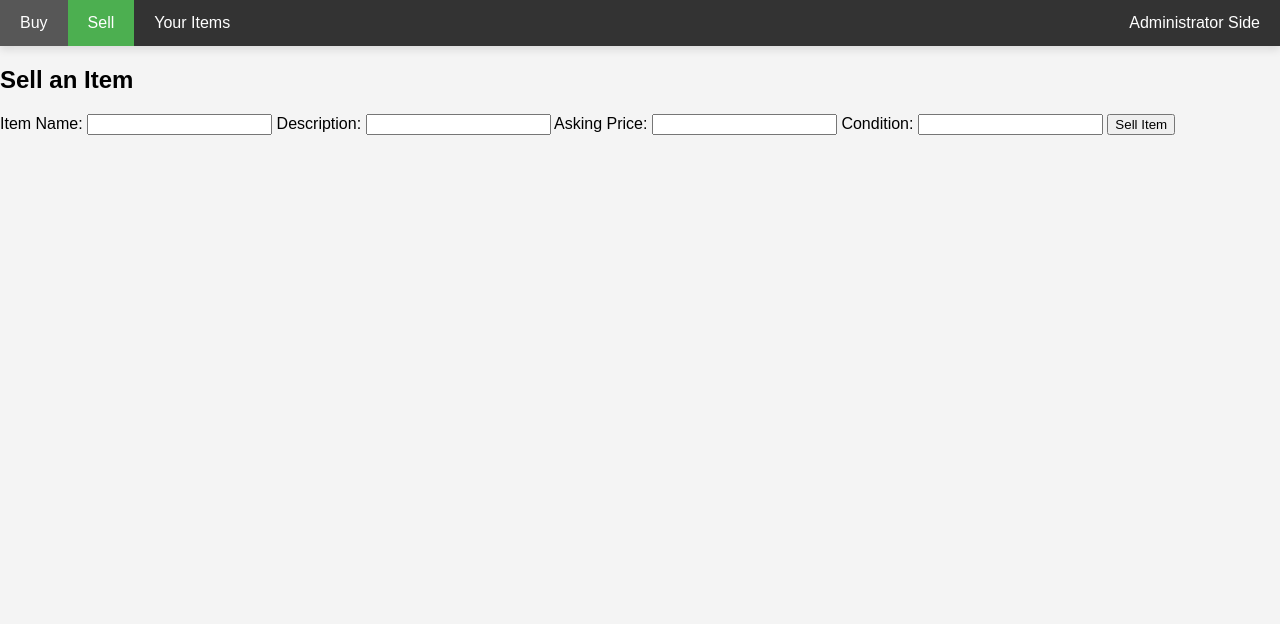
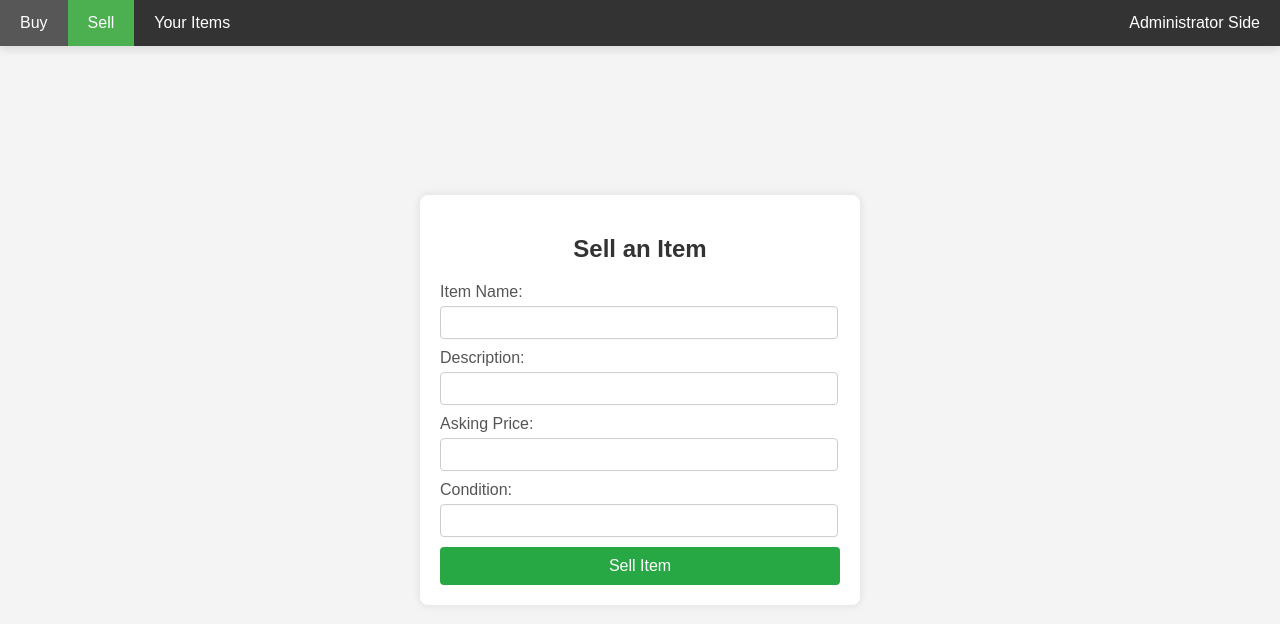
Before and after one commit to jesiefab1/Stillwater, a PHP site: page /htdocs/Stillwater_system/sell.php in a window 1280 px wide. Shown: the top 624 px of the page. Run offline with PHP 8.4, Linux system fonts and the light colour scheme; the visitor is signed in with stand-in values (Sample User, id 1).

Commit message:
Successfully created sell.php

```diff
--- a/htdocs/Stillwater_system/sell.php
+++ b/htdocs/Stillwater_system/sell.php
@@ -1,21 +1,33 @@
 <?php
+    // Start the session
+    session_start();
+
     include ('db_connection.php');
+
+    // Check if the user is logged in
+    if (!isset($_SESSION['Client_id'])) {
+        echo "<script>alert('You must log in first. Redirecting to login page...');</script>";
+        echo "<script>window.location.href = 'log_in.php';</script>";
+        exit;
+    }
+
+    // Get the Client_id from the session
+    $client_id = $_SESSION['Client_id'];
 
     // Check if form is submitted
     if(isset($_POST['submit'])) {
         $Item_name = $_POST['Item_name'];
-        $Client_id = $_POST['Client_id'];
         $description = $_POST['description'];
         $asking_price = $_POST['asking_price'];
         $condition = $_POST['condition'];
 
         // Prepare and bind
-        $query = "INSERT INTO Item (Client_id, Item_name, Item_description, Asking_price, `Condition`) VALUES ('$Client_id', '$Item_name', '$description', '$asking_price', '$condition')";
+        $query = "INSERT INTO Item (Client_id, Item_name, Item_description, Asking_price, `Condition`) VALUES ('$client_id', '$Item_name', '$description', '$asking_price', '$condition')";
         $result = mysqli_query($conn, $query);
 
         // Check if the query is executed
         if ($result) {
-            $success = true;
+            echo "<script>alert('Item added successfully!');</script>";
         } else {
             echo "Error: " . $query . "<br>" . mysqli_error($conn);
         }
@@ -84,33 +96,56 @@
         .outputs td {
             text-align: center;
         }
-        /* Styling for the update and delete buttons */
-        .updateButton, .deleteButton {
-            padding: 10px 20px;
-            color: white;
+        .container {
+            background-color: #fff;
+            padding: 20px;
+            border-radius: 8px;
+            box-shadow: 0 0 10px rgba(0, 0, 0, 0.1);
+            width: 400px;
+            position: absolute;
+            top: 50%;
+            left: 50%;
+            transform: translate(-50%, -50%);
+        }
+        h2 {
+            text-align: center;
+            color: #333;
+        }
+        label {
+            display: block;
+            margin-bottom: 5px;
+            color: #555;
+        }
+        input[type="text"],
+        input[type="number"],
+        select {
+            width: 95%;
+            padding: 8px;
+            margin-bottom: 10px;
+            border: 1px solid #ccc;
+            border-radius: 4px;
+        }
+        .client_id {
+            width: 100%;
+            padding: 8px;
+            margin-bottom: 10px;
+            border: 1px solid #ccc;
+            border-radius: 4px;
+        }
+
+        input[type="submit"] {
+            width: 100%;
+            padding: 10px;
+            background-color: #28a745;
             border: none;
-            border-radius: 5px;
+            border-radius: 4px;
+            color: #fff;
+            font-size: 16px;
             cursor: pointer;
-            transition: background-color 0.3s ease, transform 0.3s ease;
-            margin-right: 5px; /* Add some space between the buttons */
         }
-        .updateButton {
-            background-color: #4CAF50;
-        }
-        .deleteButton {
-            background-color: #f44336;
-        }
-        .updateButton:hover {
+
+        input[type="submit"]:hover {
             background-color: #45a049;
-        }
-        .deleteButton:hover {
-            background-color: #e53935;
-        }
-        /* Container for the buttons */
-        .button-container {
-            display: flex;
-            justify-content: center;
-            align-items: center;
         }
     </style>
 </head>
```
Also changed, not shown: htdocs/Stillwater_system/buy.php (+11 -4 lines), htdocs/Stillwater_system/log_in.php (+5 -2 lines), htdocs/Stillwater_system/storage.php (+144 -0 lines).
